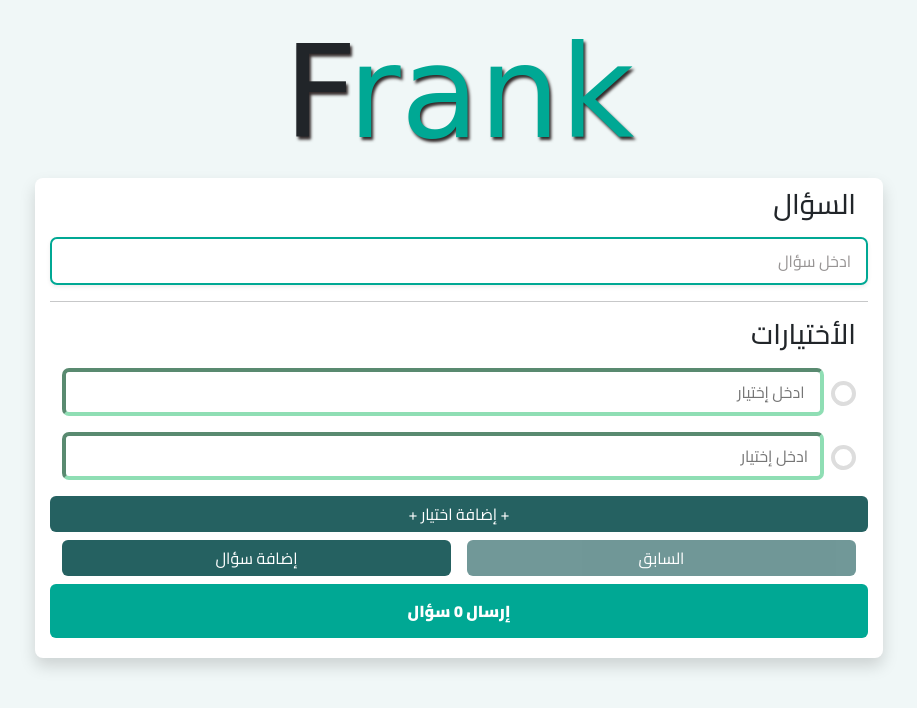
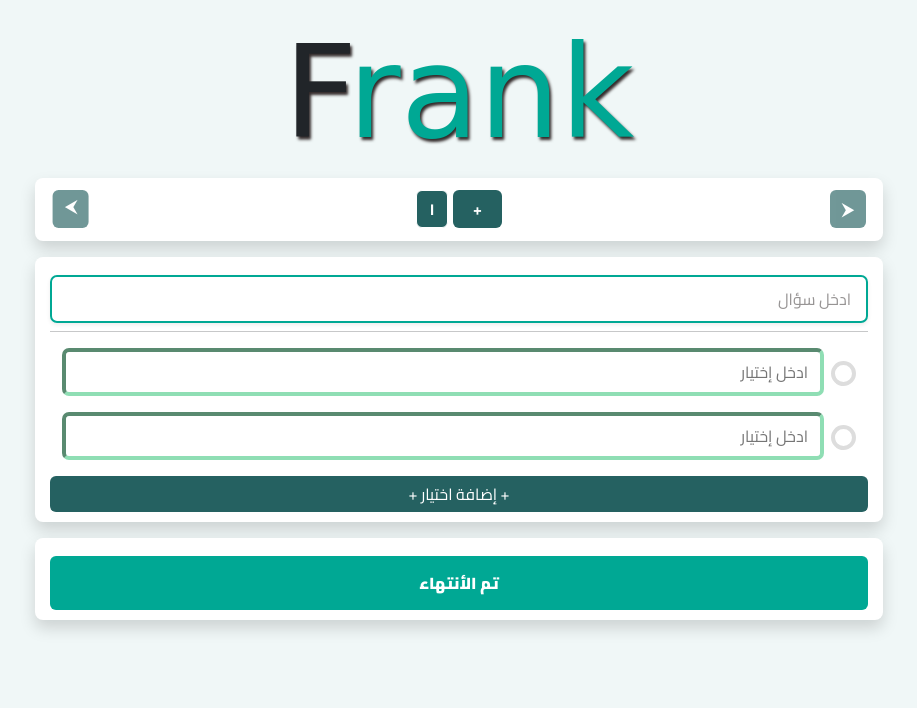
Before and after one commit to seadawy/Frank, a PHP site: page /CreateQuiz.php in a window 1280 px wide. Shown: the top 708 px of the page, without its empty margins (181-1098 px from the left). Run offline with PHP 8.4, Linux system fonts and the light colour scheme; some web fonts are replaced.

Commit message:
سكس يمدبولى سكس

```diff
--- a/Controller.php
+++ b/Controller.php
@@ -10,4 +10,5 @@ if ($_POST['Action'] == "AddQuestion") {
         $sql = "INSERT INTO questions (title , options , answer) VALUES('$Questions[$i]' , '$str_options' , '$Answer[$i]')";
         $query = mysqli_query($conn, $sql);
     }
+    echo json_encode($Questions);
 }
--- a/CreateQuiz.php
+++ b/CreateQuiz.php
@@ -13,15 +13,28 @@
     <div class="container">
         <h1 class="headline mt-3">F<span class="rank">rank</span></h1>
         <form action="" id="theForm" method="POST">
+            <div class="SuperCard shadow d-flex">
+                <div class="col d-flex justify-content-start">
+                    <input type="button" class="btn btn-primary indexed" id="prev" style="rotate: 180deg;" value="⮞">
+                </div>
+                <div class="d-flex justify-content-center flex-wrap g-2" id="indexGraid">
+                    <input type="button" class="btn indexed active" numeric="0" value="١">
+                    <input type="button" class="btn btn-primary" id="AddQuestion" value="+">
+                </div>
+                <div class="col d-flex justify-content-end">
+                    <input type="button" class="btn indexed btn-primary" id="next" value="⮞">
+                </div>
+            </div>
+            <div id="alert" class="SuperCard shadow " style="display:none">
+                <h5 class="text-danger text-end m-0">الرجاء ملئ جميع الحقول</h5>
+            </div>
             <div class="row SuperCard shadow" id="SuperCard">
-                <h3 class="title">السؤال</h3>
-                <input type="text" class="questionInput shadow-sm mb-3" placeholder="ادخل سؤال" required>
+                <input type="text" class="questionInput shadow-sm my-2" placeholder="ادخل سؤال" required>
                 <hr>
-                <h3 class="title">الأختيارات</h3>
                 <div id="options">
                     <div class="form-check optionGroup" id="option1">
                         <input class="form-check-input" type="radio" name="answerCheck" value="1" required>
-                        <input type="text" class="optionInput" placeholder="ادخل إختيار " required>
+                        <input type="text" class="optionInput" placeholder="ادخل إختيار" required>
                     </div>
                     <div class="form-check optionGroup" id="option2">
                         <input class="form-check-input" type="radio" name="answerCheck" value="2" required>
@@ -29,16 +42,14 @@
                     </div>
                 </div>
                 <input type="button" value="+ إضافة اختيار +" onclick="AddOption()" class="btn btn-primary">
-                <div class="d-flex justify-content-between mt-2">
-                    <input type="button" value="إضافة سؤال" id="next" class="btn me-3 w-50 btn-primary nextButton">
-                    <input type="button" value="السابق" id="prev" class="btn w-50 btn-primary">
-                </div>
                 <div class="finishScreen">
                     <h2 class="finishtext my-5"></h2>
                     <input type="button" class="btn btn-primary w-100" id="realfinish" value="إرسال">
                     <input type="button" class="btn btn-danger mt-2 w-100 " id="cancelScreen" value="إلغاء">
                 </div>
-                <input type="button" class="btn btn-primary finish mt-2">
+            </div>
+            <div class="SuperCard shadow">
+                <input type="button" class="btn btn-primary w-100 finish mt-2" value="تم الأنتهاء">
             </div>
         </form>
     </div>
--- a/Quiz.php
+++ b/Quiz.php
@@ -20,8 +20,6 @@ $query = mysqli_query($conn, $sql);
 <body>
     <div class="container">
         <h1 class="headline mt-3">F<span class="rank">rank</span></h1>
-
-        <!-- start -->
         <?php
         $i = 0;
         while ($fetch = mysqli_fetch_array($query)):
--- a/css/home.css
+++ b/css/home.css
@@ -135,12 +135,10 @@ th {
 .SuperCard {
     border-radius: 8px;
     margin: auto;
-    display: block !important;
     background-color: white;
     padding: 10px 15px;
-    min-height: 30rem;
     max-width: 53em;
-    margin-bottom: 3em;
+    margin-bottom: 1em;
     position: relative;
 }
 
@@ -172,7 +170,7 @@ th {
     display: flex;
     flex-direction: column;
     justify-content: center;
-    animation: myAnim 2s linear 0s 1 normal backwards;
+    animation: slidUP .5s linear;
     position: absolute;
     background-color: rgb(0 168 148) !important;
     top: 0px;
@@ -188,7 +186,31 @@ th {
     font-weight: bold;
 }
 
-@keyframes myAnim {
+.indexed {
+    background-color: #acaaaa6a;
+    transition: .4s;
+    font-weight: bold;
+    margin: 2.5px;
+}
+
+.indexed:hover {
+    background-color: #8fdeb4;
+    color: white;
+    font-weight: bolder;
+}
+
+.indexed.active {
+    color: white;
+    background-color: rgba(37, 97, 97, 1);
+}
+
+#AddQuestion {
+    margin: 2.5px;
+    padding: 0px 20px;
+    font-weight: bold;
+}
+
+@keyframes slidUP {
     0% {
         animation-timing-function: ease-in;
         opacity: 1;
@@ -209,26 +231,13 @@ th {
         transform: translateY(12px);
     }
 
-    82% {
+    85% {
         animation-timing-function: ease-in;
-        transform: translateY(6px);
-    }
-
-    93% {
-        animation-timing-function: ease-in;
-        transform: translateY(4px);
-    }
-
-    25%,
-    55%,
-    75%,
-    87% {
-        animation-timing-function: ease-out;
-        transform: translateY(0px);
+        transform: translateY(5px);
     }
 
     100% {
-        animation-timing-function: ease-out;
+        animation-timing-function: ease-in;
         opacity: 1;
         transform: translateY(0px);
     }
--- a/main.js
+++ b/main.js
@@ -4,6 +4,14 @@ let Questions = [];
 let Options = [];
 let Answer = [];
 
+/* OVERFLOW SHIT */
+String.prototype.toArabic = function () {
+    var id = ['٠', '١', '٢', '٣', '٤', '٥', '٦', '٧', '٨', '٩'];
+    return this.replace(/[0-9]/g, function (w) {
+        return id[+w];
+    });
+};
+/* CHECK VALIDATION */
 function validateForm() {
     var questionInput = $(".questionInput").val().trim();
     if (questionInput === "") {
@@ -29,7 +37,17 @@ function validateForm() {
 
     return true;
 }
-
+/* SAVE QUESTION */
+function SaveCurrentQuestion() {
+    var option = [];
+    $('.optionInput').each(function (index, element) {
+        option.push($(element).val());
+    });
+    Answer[i] = $('input[name="answerCheck"]:checked').val();
+    Questions[i] = $('.questionInput').val();
+    Options[i] = option;
+}
+/* OPTION CONTROLES */
 function AddOption() {
     var newOption = $('<div>', {
         id: 'Option' + OptionNum,
@@ -41,23 +59,10 @@ function AddOption() {
     $("#options").append(newOption);
     OptionNum++;
 }
-
-function AddQuestion() {
-    var option = [];
-    $('.optionInput').each(function (index, element) {
-        option.push($(element).val());
-    });
-    Answer.push($('input[name="answerCheck"]:checked').val());
-    Questions.push($('.questionInput').val());
-    Options.push(option);
-    i++;
-}
-
 function DelOption(e) {
     e.parentNode.remove();
     OptionNum--;
 }
-
 function CleanUp() {
     $('input[type="text"]').val('');
     $('input[type="radio"]').prop('checked', false);
@@ -69,6 +74,12 @@ function CleanUp() {
 
 function LoadIndex(pointer) {
     CleanUp();
+    $('.indexed').removeClass('active');
+    $('#indexGraid .indexed').each(function (inx, ele) {
+        if (inx == pointer) {
+            $(ele).addClass('active');
+        }
+    });
     if (pointer < Questions.length) {
         $('.questionInput').val(Questions[pointer]);
         for (let x = 2; x < Options[pointer].length; x++) {
@@ -83,42 +94,49 @@ function LoadIndex(pointer) {
             };
         });
     }
+
+    /* AVABALILITY OF ARROWS */
     if (pointer > 0) {
         $('#prev').prop('disabled', false);
     } else {
         $('#prev').prop('disabled', true);
     }
-
     if (pointer == Questions.length) {
-        $('#next').prop('value', 'إضافة سؤال');
+        $('#next').prop('disabled', true);
     } else {
-        $('#next').prop('value', 'التالى');
+        $('#next').prop('disabled', false);
     }
 
-    $('.finish').prop('value', " إرسال " + Questions.length + " سؤال ")
-    $('.finishtext').text(" جاهز لإرسال " + Questions.length + " سؤال ")
+    $('.finishtext').text(" جاهز لإرسال " + (Questions.length + 1).toString().toArabic() + " سؤال ")
 }
+
+$('#AddQuestion').click(function () {
+    if (validateForm()) {
+        SaveCurrentQuestion();
+        i++;
+        var newbutton = $('<input>', { type: "button", class: "btn indexed", numeric: i, value: (i + 1).toString().toArabic() })
+        $('#AddQuestion').before(newbutton);
+        LoadIndex(i);
+    } else {
+        $("#alert").fadeIn();
+        setTimeout(function () {
+            $("#alert").fadeOut();
+        }, 2500);
+    }
+});
 
 $('form').submit(function (e) {
     e.preventDefault();
 });
 
+
 $('#next').click(function () {
     if (i < Questions.length) {
-        var option = [];
-        $('.optionInput').each(function (index, element) {
-            option.push($(element).val());
-        });
-        if (validateForm()) {
-            Answer[i] = $('input[name="answerCheck"]:checked').val();
-            Questions[i] = $('.questionInput').val();
-            Options[i] = option;
-        }
         i++;
         LoadIndex(i);
     } else {
         if (validateForm()) {
-            AddQuestion();
+            SaveCurrentQuestion();
             LoadIndex(i);
             CleanUp();
         }
@@ -132,10 +150,18 @@ $('#prev').click(function () {
     }
 });
 $('.finish').click(function () {
-    $('.finishScreen').show();
+    if (validateForm()) {
+        $('.finishScreen').show();
+        SaveCurrentQuestion();
+    } else {
+        $("#alert").fadeIn();
+        setTimeout(function () {
+            $("#alert").fadeOut();
+        }, 2500);
+    }
 });
 $('#cancelScreen').click(function () {
-    $('.finishScreen').hide();
+    $('.finishScreen').fadeOut();
 });
 $('.finishScreen').hide();
 $('#realfinish').click(function () {
@@ -157,6 +183,11 @@ $('#realfinish').click(function () {
     });
 });
 
+$(document).on('click', '.indexed', function () {
+    i = $(this).attr("numeric");
+    LoadIndex(i);
+});
 $(document).ready(function () {
     LoadIndex(i);
+    $("#alert").fadeOut();
 });
```
Also changed, not shown: index.php (+6 -3 lines).
